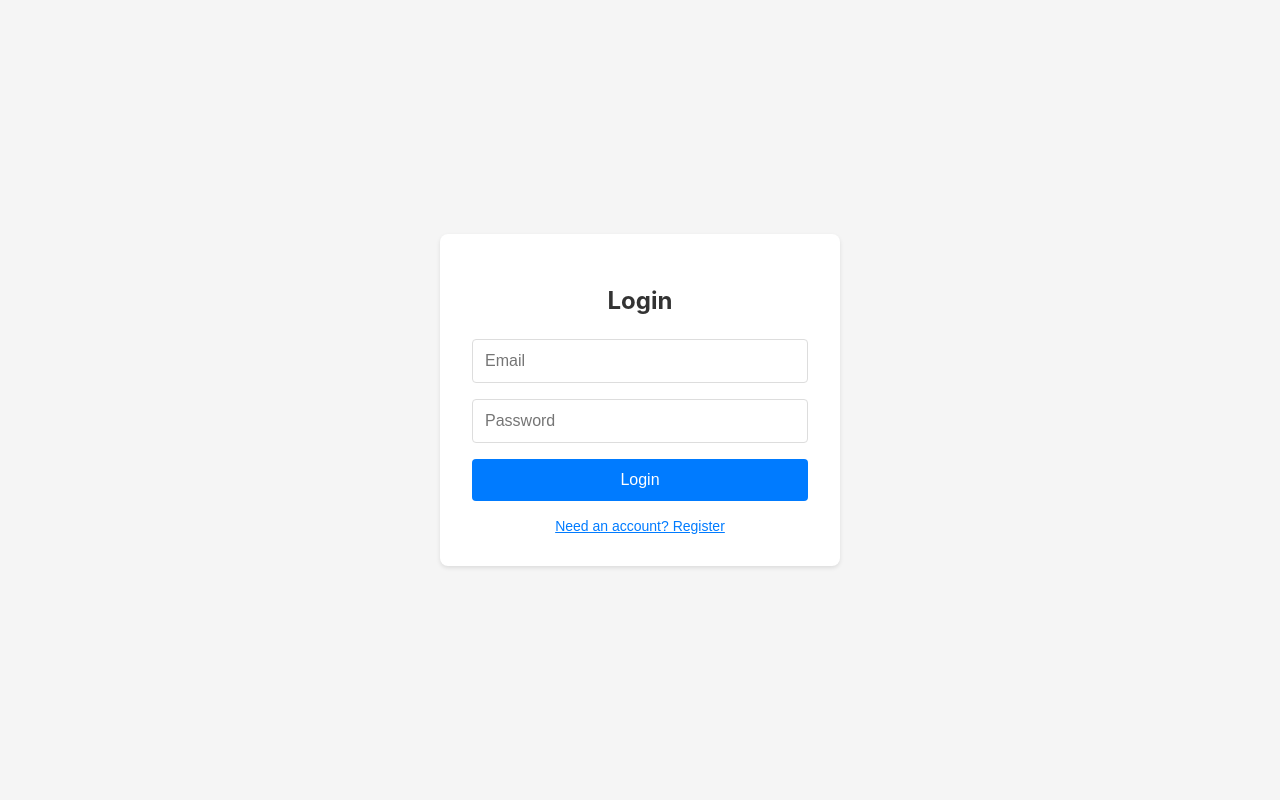
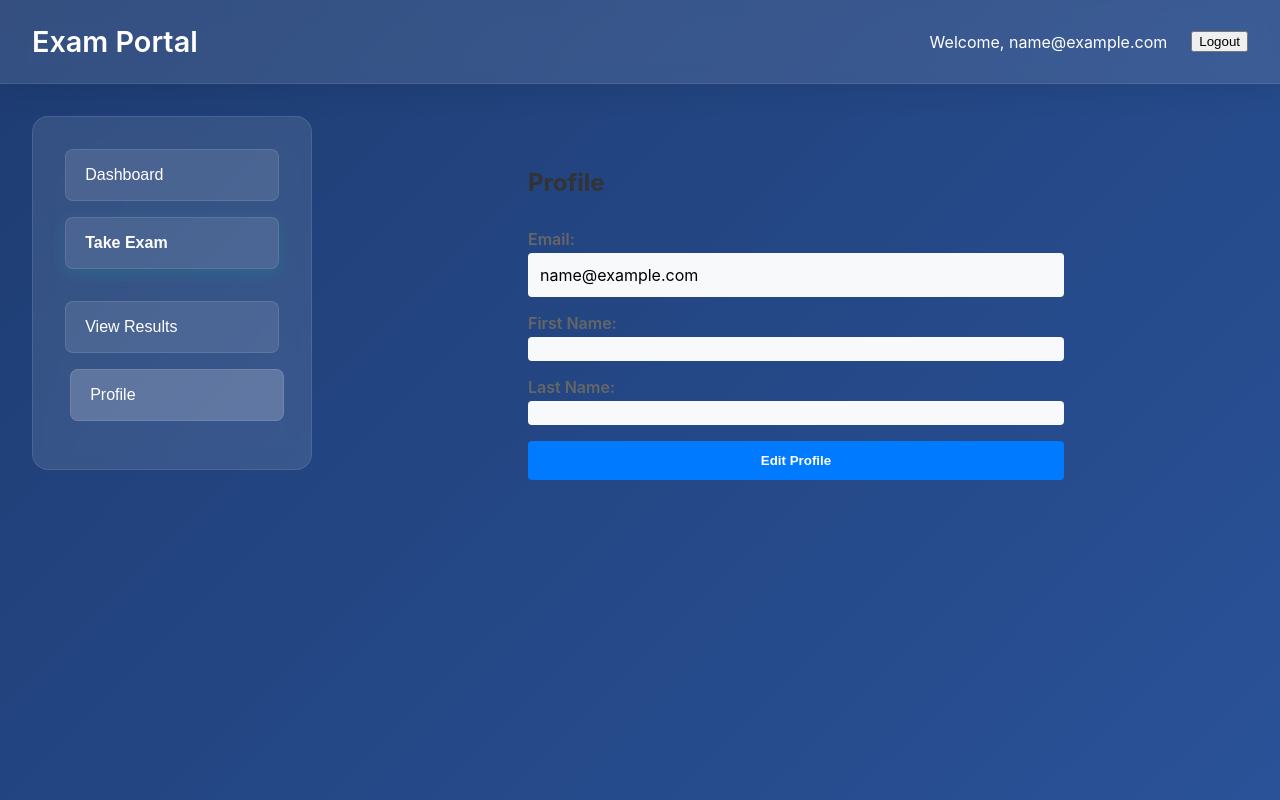
Before and after one commit to cvasrk-git/React-exam-app, a React (Vite) app: page /profile in a window 1280 px wide. Before the commit this address led to /login. Built offline with nearby package versions, Linux system fonts and the light colour scheme; sample sign-in values are in the browser's storage.

Commit message:
Profile added

```diff
--- a/src/App.tsx
+++ b/src/App.tsx
@@ -7,6 +7,7 @@ import LoginPage from "./pages/LoginPage";
 import LoginSuccess from "./pages/LoginSuccess";
 import PrivateRoute from "./components/PrivateRoute";
 import ExamDetailPage from './pages/ExamDetailPage';
+import ProfilePage from './pages/ProfilePage';
 
 const App: React.FC = () => {
   return (
@@ -22,6 +23,7 @@ const App: React.FC = () => {
           <Route path="/exam" element={<ExamTakingPage />} />
           <Route path="/results" element={<ResultsPage />} />
           <Route path="/exam-detail/:examId" element={<ExamDetailPage />} />
+          <Route path="/profile" element={<ProfilePage />} />
           {/* Redirect root to login-success for authenticated users */}
           <Route path="/" element={<Navigate to="/login-success" />} />
         </Route>
--- a/src/pages/LoginSuccess.tsx
+++ b/src/pages/LoginSuccess.tsx
@@ -52,7 +52,15 @@ const LoginSuccess: React.FC = () => {
 
         const results = response.data.results || [];
 
-        // Calculate dashboard metrics
+        if (results.length === 0) {
+          setError("You haven't taken any tests yet. Please start your first test to begin!");
+          setDashboardData({
+            lastExamScore: 0,
+            totalExams: 0,
+            averageScore: 0,
+            recentResults: [],
+          });
+        } else {
           const totalExams = results.length;
           const lastExamScore = results[0]?.score || 0;
           const averageScore =
@@ -63,15 +71,16 @@ const LoginSuccess: React.FC = () => {
             lastExamScore,
             totalExams,
             averageScore: Math.round(averageScore * 100) / 100,
-          recentResults: results.slice(0, 5), // Get last 5 results
+            recentResults: results.slice(0, 5),
           });
+          setError("");
+        }
       } catch (err: any) {
         console.error("Error fetching results:", err);
         if (err.response?.status === 401) {
-          // If unauthorized, redirect to login
           navigate("/login");
         } else {
-          setError("Failed to load dashboard data");
+          setError("No results. Please try again later.");
         }
       } finally {
         setLoading(false);
@@ -118,7 +127,6 @@ const LoginSuccess: React.FC = () => {
               <button className={styles.activeMenu}>Dashboard</button>
             </li>
             <li>
-              {/* Update the button to be more prominent */}
               <button
                 onClick={handleStartExam}
                 className={`${styles.examButton} ${styles.primaryButton}`}
@@ -136,10 +144,6 @@ const LoginSuccess: React.FC = () => {
         </nav>
 
         <main className={styles.mainContent}>
-          {error ? (
-            <div className={styles.errorMessage}>{error}</div>
-          ) : (
-            <>
           <div className={styles.welcomeCard}>
             <h2>Your Dashboard</h2>
             <div className={styles.quickStats}>
@@ -160,6 +164,17 @@ const LoginSuccess: React.FC = () => {
 
           <div className={styles.recentResults}>
             <h3>Recent Exam Results</h3>
+            {error ? (
+              <div className={styles.noResults}>
+                <p>{error}</p>
+                <button
+                  onClick={handleStartExam}
+                  className={`${styles.examButton} ${styles.primaryButton}`}
+                >
+                  Start Your First Test
+                </button>
+              </div>
+            ) : (
               <table className={styles.resultsTable}>
                 <thead>
                   <tr>
@@ -182,9 +197,8 @@ const LoginSuccess: React.FC = () => {
                   ))}
                 </tbody>
               </table>
+            )}
           </div>
-            </>
-          )}
         </main>
       </div>
     </div>
--- /dev/null
+++ b/src/pages/ProfilePage.tsx
@@ -0,0 +1,165 @@
+import React, { useState, useEffect } from "react";
+import { useNavigate } from "react-router-dom";
+import Layout from "../components/Layout";
+import axios from "axios";
+import styles from "../styles/ProfilePage.module.css";
+
+interface UserProfile {
+  email: string;
+  first_name: string;
+  last_name: string;
+}
+
+const ProfilePage: React.FC = () => {
+  const navigate = useNavigate();
+  const [profile, setProfile] = useState<UserProfile | null>(null);
+  const [loading, setLoading] = useState(true);
+  const [error, setError] = useState("");
+  const [isEditing, setIsEditing] = useState(false);
+  const [formData, setFormData] = useState({
+    first_name: "",
+    last_name: "",
+    email: "",
+  });
+
+  useEffect(() => {
+    const token = localStorage.getItem("token");
+    if (!token) {
+      navigate("/login");
+      return;
+    }
+
+    // Get user data from localStorage
+    const userData = JSON.parse(localStorage.getItem("user") || "{}");
+    if (userData) {
+      setProfile(userData);
+      setFormData({
+        first_name: userData.first_name || "",
+        last_name: userData.last_name || "",
+        email: userData.email || "",
+      });
+      setLoading(false);
+    }
+  }, [navigate]);
+
+  const handleInputChange = (e: React.ChangeEvent<HTMLInputElement>) => {
+    const { name, value } = e.target;
+    setFormData(prev => ({
+      ...prev,
+      [name]: value
+    }));
+  };
+
+  const handleSubmit = async (e: React.FormEvent) => {
+    e.preventDefault();
+    setError("");
+
+    try {
+      const token = localStorage.getItem("token");
+      const response = await axios.put(
+        "http://localhost:5000/update_profile",
+        {
+          first_name: formData.first_name,
+          last_name: formData.last_name
+        },
+        {
+          headers: {
+            Authorization: `Bearer ${token}`,
+            "Content-Type": "application/json",
+          },
+        }
+      );
+
+      if (response.data.user) {
+        // Update local storage with new user data
+        localStorage.setItem("user", JSON.stringify(response.data.user));
+        setProfile(response.data.user);
+        setIsEditing(false);
+      }
+    } catch (err: any) {
+      console.error("Profile update error:", err);
+      setError(err.response?.data?.error || "Failed to update profile");
+    }
+  };
+
+  if (loading) {
+    return <div>Loading...</div>;
+  }
+
+  return (
+    <Layout activeMenu="profile">
+      <div className={styles.profileContainer}>
+        <h2>Profile</h2>
+        {error && <div className={styles.error}>{error}</div>}
+
+        {isEditing ? (
+          <form onSubmit={handleSubmit} className={styles.profileForm}>
+            <div className={styles.formGroup}>
+              <label>Email:</label>
+              <input
+                type="email"
+                name="email"
+                value={formData.email}
+                onChange={handleInputChange}
+                disabled
+              />
+            </div>
+            <div className={styles.formGroup}>
+              <label>First Name:</label>
+              <input
+                type="text"
+                name="first_name"
+                value={formData.first_name}
+                onChange={handleInputChange}
+              />
+            </div>
+            <div className={styles.formGroup}>
+              <label>Last Name:</label>
+              <input
+                type="text"
+                name="last_name"
+                value={formData.last_name}
+                onChange={handleInputChange}
+              />
+            </div>
+            <div className={styles.buttonGroup}>
+              <button type="submit" className={styles.saveButton}>
+                Save Changes
+              </button>
+              <button
+                type="button"
+                onClick={() => setIsEditing(false)}
+                className={styles.cancelButton}
+              >
+                Cancel
+              </button>
+            </div>
+          </form>
+        ) : (
+          <div className={styles.profileInfo}>
+            <div className={styles.infoGroup}>
+              <label>Email:</label>
+              <span>{profile?.email}</span>
+            </div>
+            <div className={styles.infoGroup}>
+              <label>First Name:</label>
+              <span>{profile?.first_name}</span>
+            </div>
+            <div className={styles.infoGroup}>
+              <label>Last Name:</label>
+              <span>{profile?.last_name}</span>
+            </div>
+            <button
+              onClick={() => setIsEditing(true)}
+              className={styles.editButton}
+            >
+              Edit Profile
+            </button>
+          </div>
+        )}
+      </div>
+    </Layout>
+  );
+};
+
+export default ProfilePage;
--- a/src/styles/LoginSuccess.module.css
+++ b/src/styles/LoginSuccess.module.css
@@ -270,3 +270,20 @@ il.logoutBtn {
 .mainContent::-webkit-scrollbar-thumb:hover {
   background: rgba(255, 255, 255, 0.3);
 }
+
+.noResults {
+  text-align: center;
+  padding: 2rem;
+  background: rgba(255, 255, 255, 0.1);
+  border-radius: 8px;
+}
+
+.noResults p {
+  margin-bottom: 1.5rem;
+  color: rgba(255, 255, 255, 0.9);
+  font-size: 1.1rem;
+}
+
+.noResults button {
+  margin-top: 1rem;
+}
--- /dev/null
+++ b/src/styles/ProfilePage.module.css
@@ -0,0 +1,96 @@
+.profileContainer {
+  padding: 2rem;
+  max-width: 600px;
+  margin: 0 auto;
+}
+
+.profileContainer h2 {
+  margin-bottom: 2rem;
+  color: #333;
+}
+
+.error {
+  color: #dc3545;
+  padding: 0.5rem;
+  margin-bottom: 1rem;
+  border-radius: 4px;
+  background-color: #ffe6e6;
+}
+
+.profileForm {
+  display: flex;
+  flex-direction: column;
+  gap: 1rem;
+}
+
+.formGroup {
+  display: flex;
+  flex-direction: column;
+  gap: 0.5rem;
+}
+
+.formGroup label {
+  font-weight: 600;
+  color: #666;
+}
+
+.formGroup input {
+  padding: 0.75rem;
+  border: 1px solid #ddd;
+  border-radius: 4px;
+  font-size: 1rem;
+}
+
+.formGroup input:disabled {
+  background-color: #f5f5f5;
+  cursor: not-allowed;
+}
+
+.buttonGroup {
+  display: flex;
+  gap: 1rem;
+  margin-top: 1rem;
+}
+
+.saveButton, .editButton {
+  padding: 0.75rem 1.5rem;
+  border: none;
+  border-radius: 4px;
+  cursor: pointer;
+  font-weight: 600;
+  background-color: #007bff;
+  color: white;
+}
+
+.cancelButton {
+  padding: 0.75rem 1.5rem;
+  border: 1px solid #ddd;
+  border-radius: 4px;
+  cursor: pointer;
+  font-weight: 600;
+  background-color: white;
+  color: #666;
+}
+
+.profileInfo {
+  display: flex;
+  flex-direction: column;
+  gap: 1rem;
+}
+
+.infoGroup {
+  display: flex;
+  flex-direction: column;
+  gap: 0.25rem;
+}
+
+.infoGroup label {
+  font-weight: 600;
+  color: #666;
+}
+
+.infoGroup span {
+  padding: 0.75rem;
+  background-color: #f8f9fa;
+  border-radius: 4px;
+}
```
Lines whose indentation alone changed are shown as unchanged.
